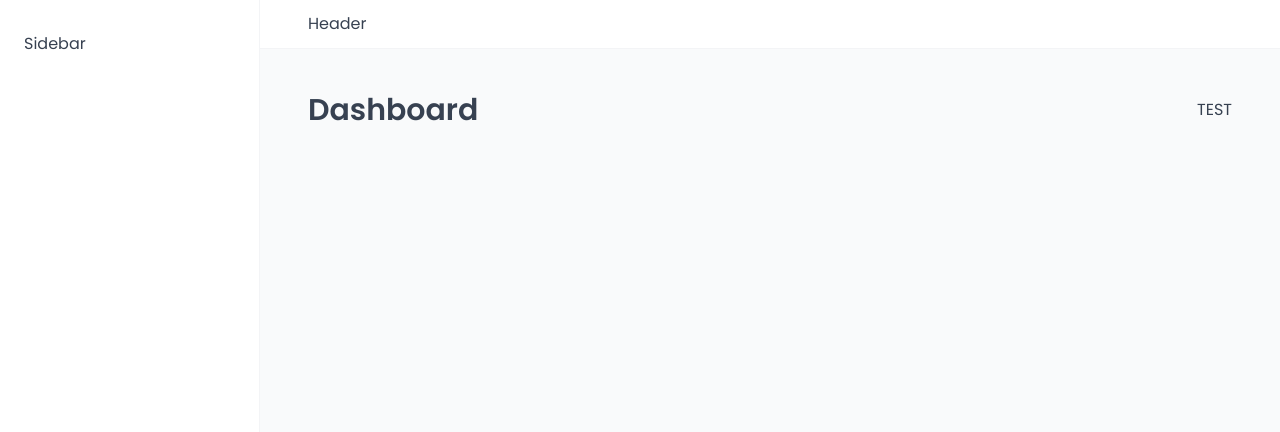
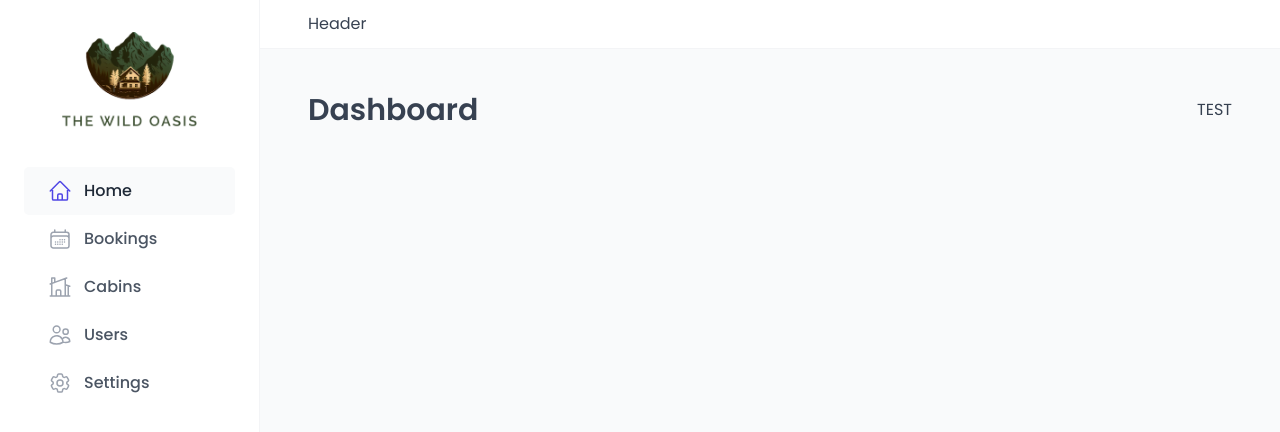
Before and after one commit to OlgaPrikhodko/wild-oasis, a React (Vite) app: page /dashboard in a window 1280 px wide. Shown: the top 432 px of the page. Built offline with nearby package versions, Linux system fonts and the light colour scheme; a web font is replaced by a local one.

Commit message:
⭐ feat(Sidebar:) add  MainNav

```diff
--- /dev/null
+++ b/src/ui/MainNav.tsx
@@ -0,0 +1,85 @@
+import { NavLink } from "react-router-dom";
+import styled from "styled-components";
+import {
+  HiOutlineCalendarDays,
+  HiOutlineCog6Tooth,
+  HiOutlineHome,
+  HiOutlineHomeModern,
+  HiOutlineUsers,
+} from "react-icons/hi2";
+
+const NavList = styled.ul`
+  display: flex;
+  flex-direction: column;
+  gap: 0.8rem;
+`;
+
+const StyledNavLink = styled(NavLink)`
+  &:link,
+  &:visited {
+    display: flex;
+    align-items: center;
+    gap: 1.2rem;
+
+    color: var(--color-grey-600);
+    font-size: 1.6rem;
+    font-weight: 500;
+    padding: 1.2rem 2.4rem;
+    transition: all 0.3s;
+  }
+
+  /* This works because react-router places the active class on the active NavLink */
+  &:hover,
+  &:active,
+  &.active:link,
+  &.active:visited {
+    color: var(--color-grey-800);
+    background-color: var(--color-grey-50);
+    border-radius: var(--border-radius-sm);
+  }
+
+  & svg {
+    width: 2.4rem;
+    height: 2.4rem;
+    color: var(--color-grey-400);
+    transition: all 0.3s;
+  }
+
+  &:hover svg,
+  &:active svg,
+  &.active:link svg,
+  &.active:visited svg {
+    color: var(--color-brand-600);
+  }
+`;
+
+const MainNav = () => {
+  return (
+    <nav>
+      <NavList>
+        <li>
+          <StyledNavLink to="/dashboard">
+            <HiOutlineHome /> <span>Home</span>
+          </StyledNavLink>
+          <StyledNavLink to="/bookings">
+            <HiOutlineCalendarDays />
+            <span>Bookings</span>
+          </StyledNavLink>
+          <StyledNavLink to="/cabins">
+            <HiOutlineHomeModern />
+            <span>Cabins</span>
+          </StyledNavLink>
+          <StyledNavLink to="/users">
+            <HiOutlineUsers />
+            <span>Users</span>
+          </StyledNavLink>
+          <StyledNavLink to="/settings">
+            <HiOutlineCog6Tooth />
+            <span>Settings</span>
+          </StyledNavLink>
+        </li>
+      </NavList>
+    </nav>
+  );
+};
+export default MainNav;
--- a/src/ui/Sidebar.tsx
+++ b/src/ui/Sidebar.tsx
@@ -1,13 +1,24 @@
 import { styled } from "styled-components";
+import Logo from "@/ui/Logo";
+import MainNav from "@/ui/MainNav";
 
 const StyledSidebar = styled.aside`
   background-color: var(--color-grey-0);
   padding: 3.2rem 2.4rem;
   border-right: 1px solid var(--color-grey-100);
+
   grid-row: 1/-1;
+  display: flex;
+  flex-direction: column;
+  gap: 3.2rem;
 `;
 
 const Sidebar = () => {
-  return <StyledSidebar>Sidebar</StyledSidebar>;
+  return (
+    <StyledSidebar>
+      <Logo />
+      <MainNav />
+    </StyledSidebar>
+  );
 };
 export default Sidebar;
```
